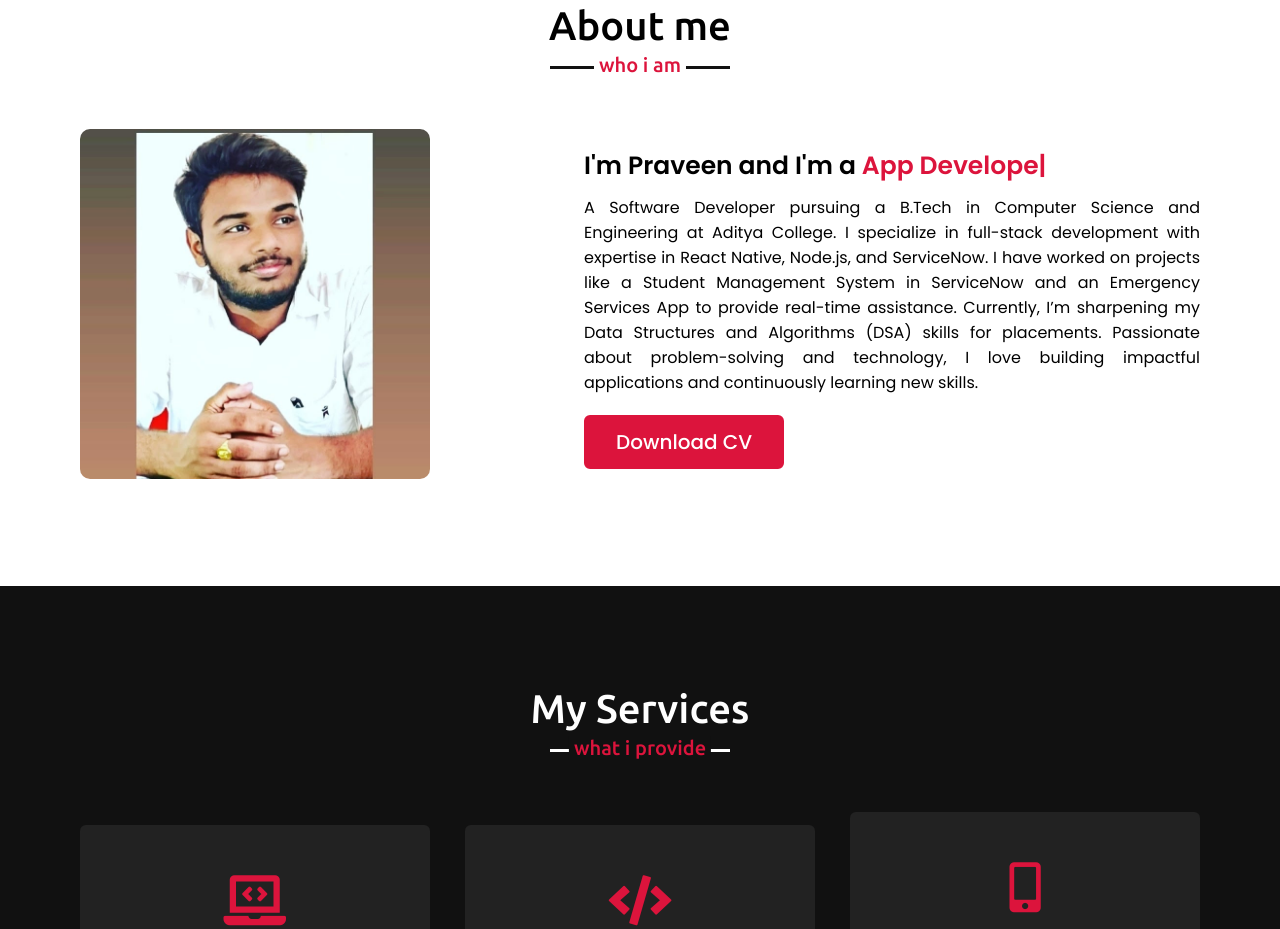
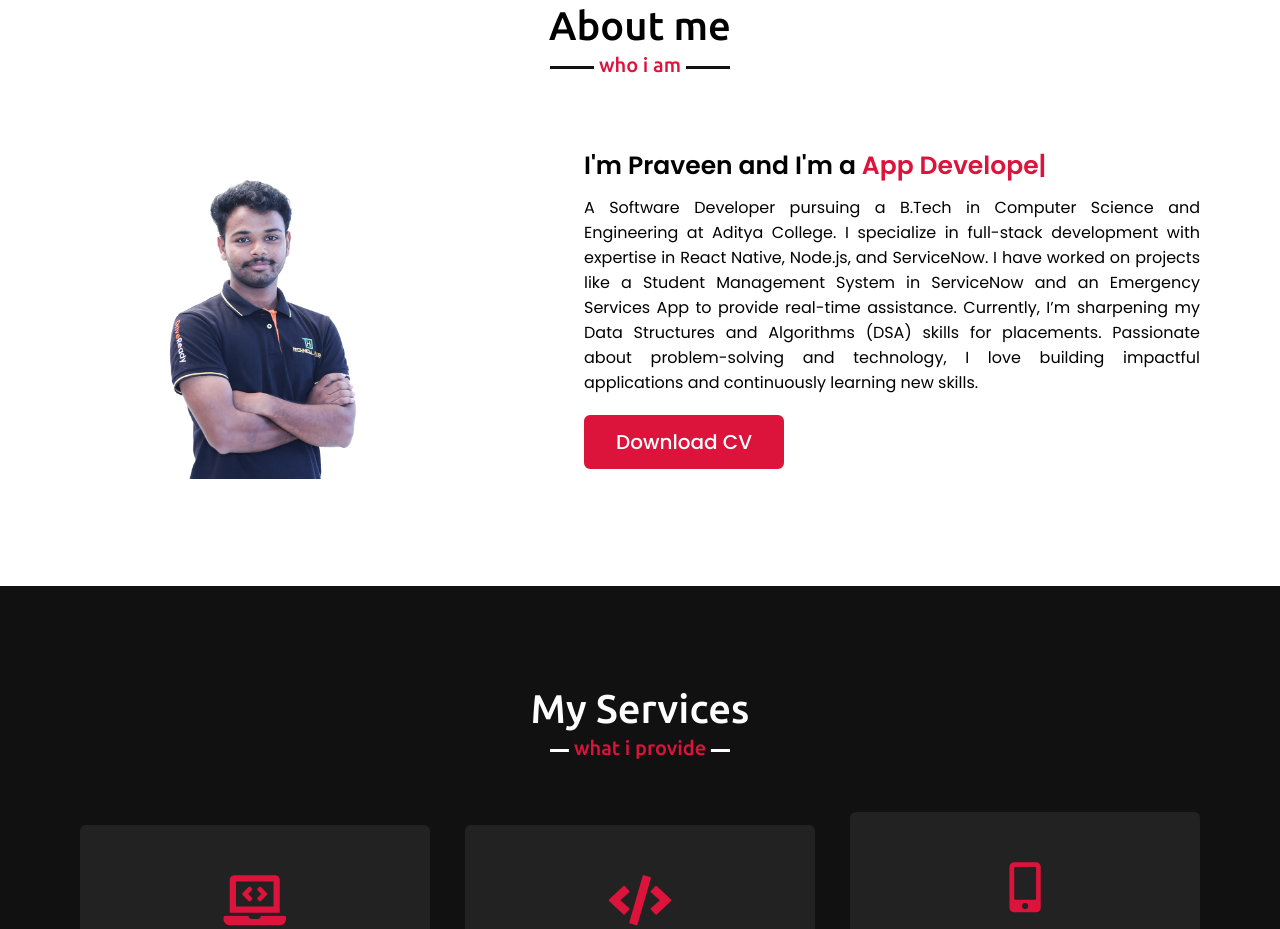
Before and after one commit to Praveen8104/my-portfolio, a website: page index.html in a window 1280 px wide. Shown: the part 897-1826 px from the top of the page. Drawn offline with nearby package versions, Linux system fonts and the light colour scheme.

Commit message:
update profile image format from .jpg to .png in about section

```diff
--- a/index.html
+++ b/index.html
@@ -55,7 +55,7 @@
             <h2 class="title">About me</h2>
             <div class="about-content">
                 <div class="column left">
-                    <img src="images/profile-2.jpg" alt="">
+                    <img src="images/profile-2.png" alt="">
                 </div>
                 <div class="column right">
                     <div class="text">I'm Praveen and I'm a <span class="typing-2"></span></div>
```
Also changed, not shown: images/profile-2.png (added).
